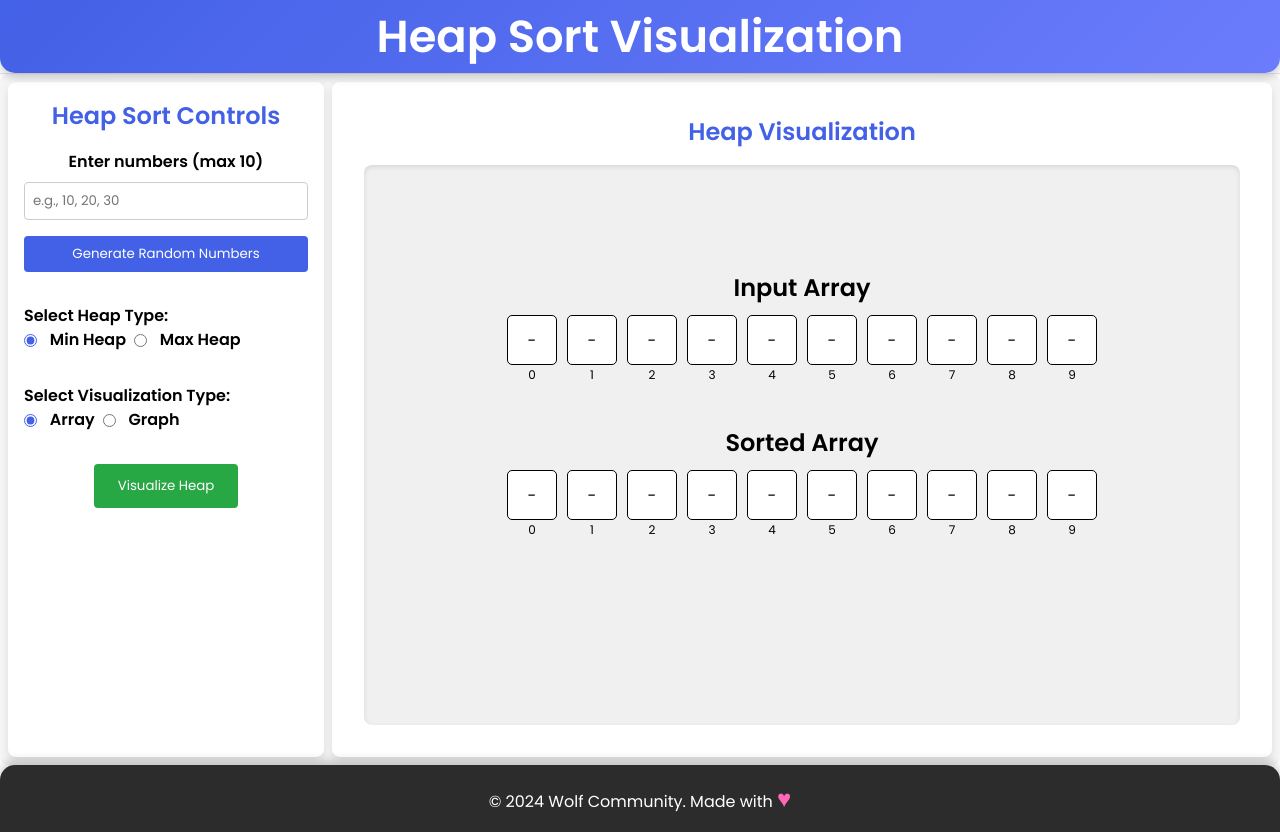
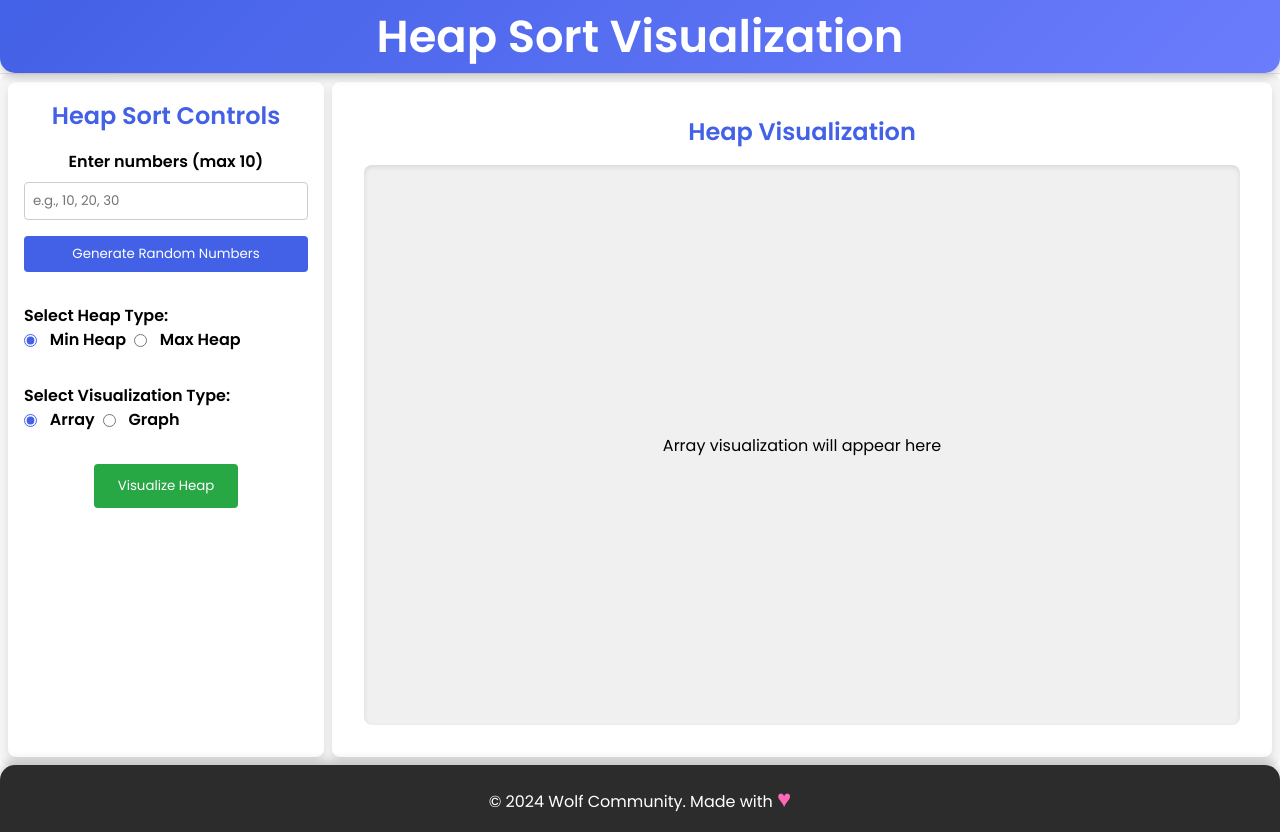
Before and after one commit to Praveen-7444/HeapSort, an Angular app: page / in a window 1280 px wide. Built offline with nearby package versions, Linux system fonts and the light colour scheme.

Commit message:
Restored array visualization files

```diff
--- a/src/app/heap-visualization/heap-visualization.component.html
+++ b/src/app/heap-visualization/heap-visualization.component.html
@@ -75,9 +75,7 @@
       <h2>Heap Visualization</h2>
       <div class="visualization-area">
         <!-- The graph or array visual will be rendered here -->
-        <!-- <p *ngIf="representationType === 'array'">Array visualization will appear here</p> -->
-          <app-array-visualization *ngIf="representationType === 'array'" [inputArray]="numbersArray" [heapType]="heapType"></app-array-visualization>
-
+        <p *ngIf="representationType === 'array'">Array visualization will appear here</p>
         <p *ngIf="representationType === 'graph'">Graph visualization will appear here</p>
       </div>
     </div>
--- a/src/app/heap-visualization/heap-visualization.component.ts
+++ b/src/app/heap-visualization/heap-visualization.component.ts
@@ -1,12 +1,11 @@
 import { Component } from '@angular/core';
 import { CommonModule } from '@angular/common';
 import { FormsModule } from '@angular/forms';
-import { ArrayVisualizationComponent } from '../array-visualization/array-visualization.component';
 
 @Component({
   selector: 'HeapVisualization',
   standalone: true,
-  imports: [FormsModule, CommonModule, ArrayVisualizationComponent],
+  imports: [FormsModule, CommonModule],
   templateUrl: './heap-visualization.component.html',
   styleUrl: './heap-visualization.component.css'
 })
@@ -14,7 +13,7 @@ export class HeapVisualizationComponent {
   numbersInput: string = '';
   heapType: string = 'min';  // Default heap type
   representationType: string = 'array';  // Default visualization type
-  numbersArray: number[] = [];
+
   // Validate and clean the input if necessary
   validateInput() {
     const numArray = this.numbersInput.split(',').map(num => num.trim());
@@ -48,8 +47,5 @@ export class HeapVisualizationComponent {
     console.log('Numbers:', this.numbersInput);
     console.log('Heap Type:', this.heapType);
     console.log('Visualization Type:', this.representationType);
-
-    this.numbersArray = this.numbersInput.split(',').map(num => parseInt(num.trim(), 10));
-    console.log('Array:', this.numbersArray);
   }
 }
```
